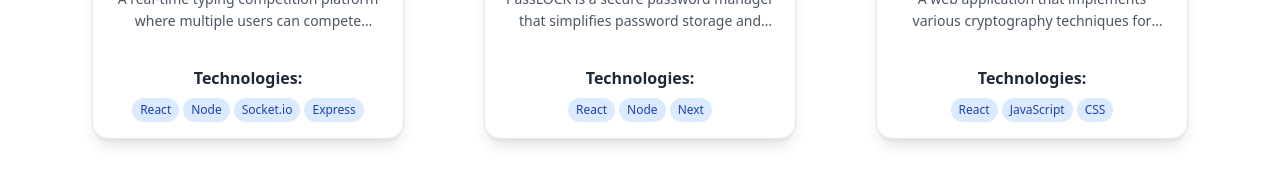
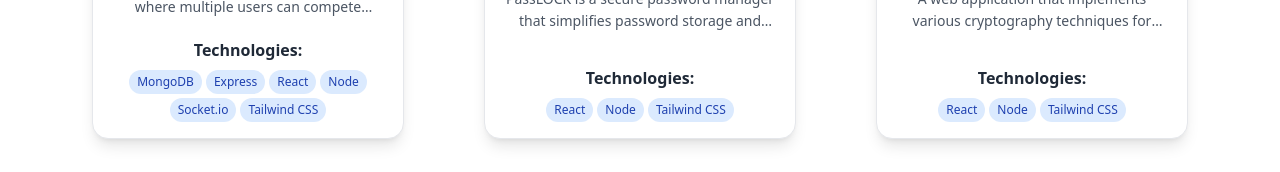
Before and after one commit to Hassanrajput189/HassanRajput-Portfolio, a Next.js app in the folder app/: page /projects in a window 1280 px wide. Shown: the part 617-789 px from the top of the page. Built offline with nearby package versions, Linux system fonts and the light colour scheme.

Commit message:
completed the contact form and made some tweeks

```diff
--- a/app/app/projects/page.tsx
+++ b/app/app/projects/page.tsx
@@ -19,35 +19,35 @@ const projects = [
     image: "/TypingClash.png",
     name: "TypingClash",
     desc: "A real-time typing competition platform where multiple users can compete simultaneously to improve their typing speed and accuracy.",
-    tech: ["React", "Node", "Socket.io", "Express"],
+    tech: ["MongoDB","Express","React", "Node", "Socket.io", "Tailwind CSS"],
     url: "https://github.com/Hassanrajput189/TypingClash.git"
   },
   {
     image: "/PassLOCK.png",
     name: "PassLOCK",
     desc: "PassLOCK is a secure password manager that simplifies password storage and management, enabling users to create strong passwords and access credentials through a sleek interface",
-    tech: ["React", "Node", "Next"],
+    tech: ["React", "Node", "Tailwind CSS"],
     url: "https://github.com/Hassanrajput189/PassLOCK-Password-Manager.git"
   },
   {
     image: "/CryptoCraft.png",
     name: "CryptoCraft",
     desc: "A web application that implements various cryptography techniques for encrypting and decrypting text messages, providing a secure way to protect sensitive information.",
-    tech: ["React", "JavaScript", "CSS"],
+    tech: ["React", "Node", "Tailwind CSS"],
     url: "https://github.com/Hassanrajput189/CryptoCraft.git"
   },
   {
     image: "/iTask.png",
     name: "iTask",
     desc: "This to-do list app offers a clean, responsive interface for managing tasks with real-time updates, allowing users to effortlessly add, edit, and delete tasks.",
-    tech: ["React", "Node", "Next"],
+    tech: ["React", "Node", "Tailwind CSS"],
     url: "https://github.com/Hassanrajput189/iTask-Todo-List-App.git"
   },
   {
     image: "/Spotify_clone.png",
     name: "Spotify Clone",
     desc: "This Spotify clone enables users to upload, organize, and listen to their favorite tracks, providing a seamless, personalized music experience for efficient music library management.",
-    tech: ["React", "Node", "Next"],
+    tech: ["HTML", "CSS", "JavaScript"],
     url: "https://github.com/Hassanrajput189/Spotify-clone.git"
   }
 ];
```
Also changed, not shown: 1 other file (tests, documents, lock files or other folders).
